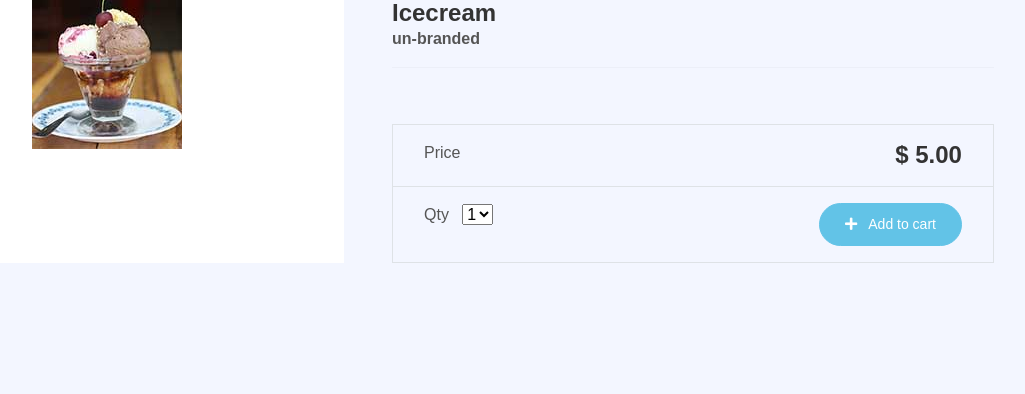
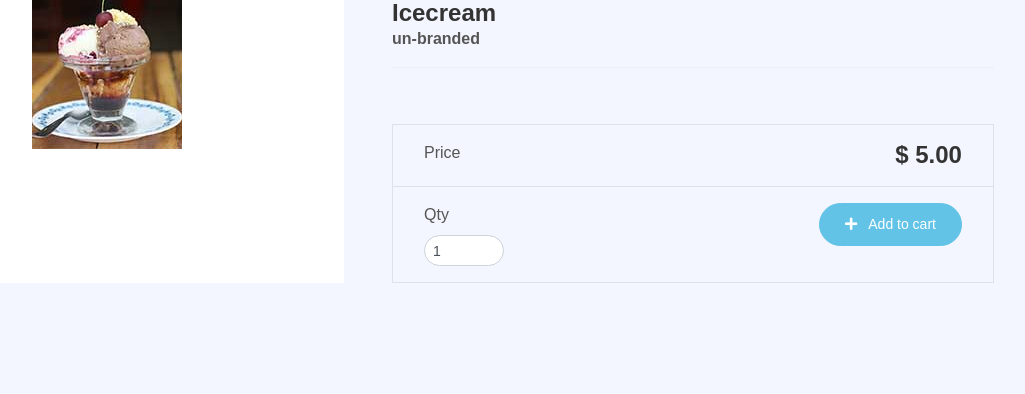
Before and after one commit to Ocamones/JesusSalvation, a Django app: a page that uses store/templates/store/product-info.html in a window 1280 px wide. Shown: the part 207-601 px from the top of the page, without its empty margins (201-1226 px from the left). Run offline with Django 4.2, Linux system fonts and the light colour scheme; data comes from the database, SQL or seed files in the repository; some libraries are stand-ins or nearby versions.

Commit message:
Add files via upload

```diff
--- a/store/templates/store/product-info.html
+++ b/store/templates/store/product-info.html
@@ -56,17 +56,15 @@
 
                                 &nbsp;
 
-                                <select id="select">
-
-                                    <option value="1">1</option>
-
-                                    <option value="2">2</option>
-
-                                    <option value="3">3</option>
-
-                                    <option value="4">4</option>
-
-                                </select>
+                                <input
+    type="number"
+    id="quantity"
+    value="1"
+    min="1"
+    step="1"
+    class="form-control form-control-sm"
+    style="width: 80px;"
+>
 
                             </div>
 
@@ -113,7 +111,7 @@
             data: {
 
                 product_id: $('#add-button').val(),
-                product_quantity: $('#select option:selected').text(),
+                product_quantity: $('#quantity').val(),
                 csrfmiddlewaretoken: "{{csrf_token}}",
                 action: 'post'
 
```
Also changed, not shown: store/templates/store/base.html (line endings or trailing spaces).
